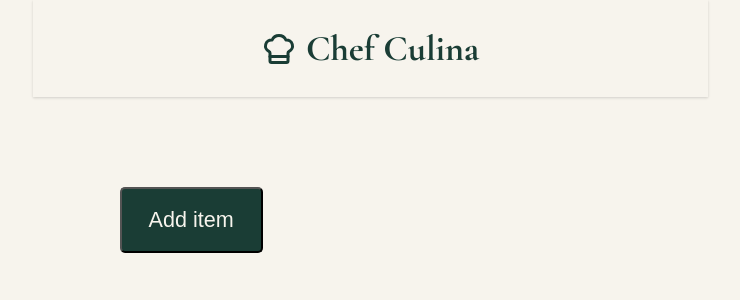
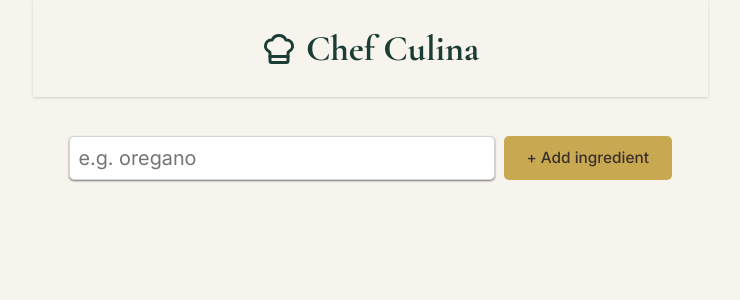
Before and after one commit to akanji-00/Recipe-App, a React (Vite) app: page / in a window 1280 px wide. Shown: the top 300 px of the page, without its empty margins (270-1010 px from the left). Built offline with nearby package versions, Linux system fonts and the light colour scheme.

Commit message:
Coming along

```diff
--- a/src/components/MainElement/MainElement.jsx
+++ b/src/components/MainElement/MainElement.jsx
@@ -1,58 +1,39 @@
 import "../MainElement/MainElement.css";
-import { Plus } from "lucide-react";
-import { Minus } from "lucide-react";
 
-import React from "react";
+import { useState } from "react";
 
 export default function MainElement() {
-  const [myFavoriteThings, setMyFavoriteThings] = React.useState([]);
+  const [ingredients, setIngredients] = useState([]);
 
-  const allFavoriteThings = ["cats", "pizza", "coding", "movies", "nature"];
-
-  const thingsElements = myFavoriteThings.map((thing) => {
-    return <p key={thing}>{thing}</p>;
+  const ingredientItemList = ingredients.map((ingredient) => {
+    return <li key={ingredient}>{ingredient}</li>;
   });
 
-  function addFavoriteThing() {
-    setMyFavoriteThings((prevFavThings) => [...prevFavThings, "test"]);
+  function handleSubmit(e) {
+    e.preventDefault();
+
+    const formData = new FormData(e.currentTarget);
+    const newIngredient = formData.get("ingredient");
+    setIngredients((currentIngredients) => {
+      return [...currentIngredients, newIngredient];
+    });
+    // console.log(newIngredient);
   }
-  // const ingredients = ["oregano", "chilli", "pasta"];
-
-  // const ingredientItemList = ingredients.map((ingredient) => {
-  //   return <li key={ingredient}>{ingredient}</li>;
-  // });
-
-  // function handleSubmit(e) {
-  //   e.preventDefault();
-  //   const formData = new FormData(e.currentTarget);
-  //   const newIngredient = formData.get("ingredient");
-  //   // console.log(newIngredient);
-  //   ingredients.push(newIngredient);
-  //   console.log(ingredients);
-  // }
 
   return (
-    <main className="container">
-      <button onClick={addFavoriteThing} aria-live="polite" className="value">
-        Add item
-      </button>
-
-      <section aria-live="polite">{thingsElements}</section>
+    <main className="main">
+      <form onClick={handleSubmit} className="form-container">
+        <input
+          type="text"
+          aria-label="Add ingredients"
+          name="ingredient"
+          placeholder="e.g. oregano"
+        />
+        <button type="submit" className="button">
+          + Add ingredient
+        </button>
+      </form>
+      <ul>{ingredientItemList}</ul>
     </main>
-    // <main className="main">
-    //   <form onClick={handleSubmit} className="form-container">
-    //     <input
-    //       type="text"
-    //       aria-label="Add ingredients"
-    //       name="ingredient"
-    //       placeholder="e.g. oregano"
-    //     />
-    //     <button type="submit" className="button">
-    //       <Plus aria-hidden="true" size=".5rem" weight="bold" />
-    //       Add ingredient
-    //     </button>
-    //   </form>
-    //   <ul>{ingredientItemList}</ul>
-    // </main>
   );
 }
```
